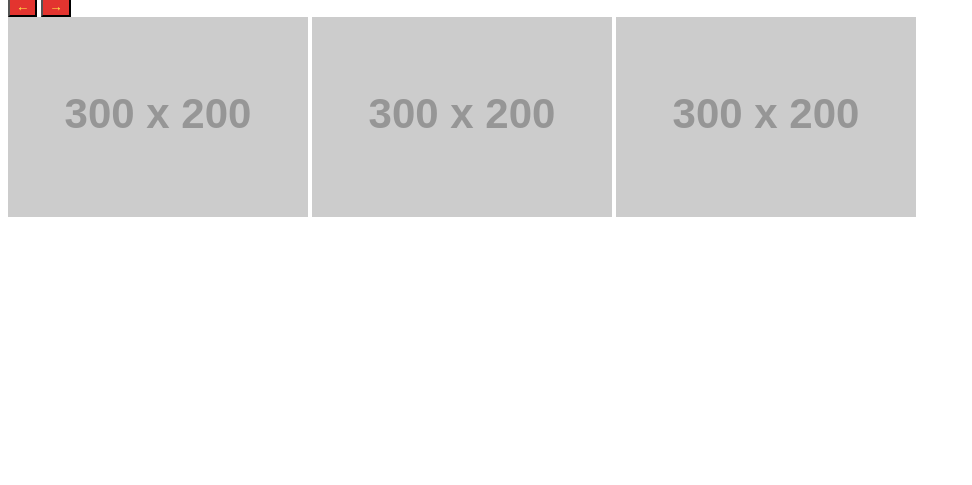
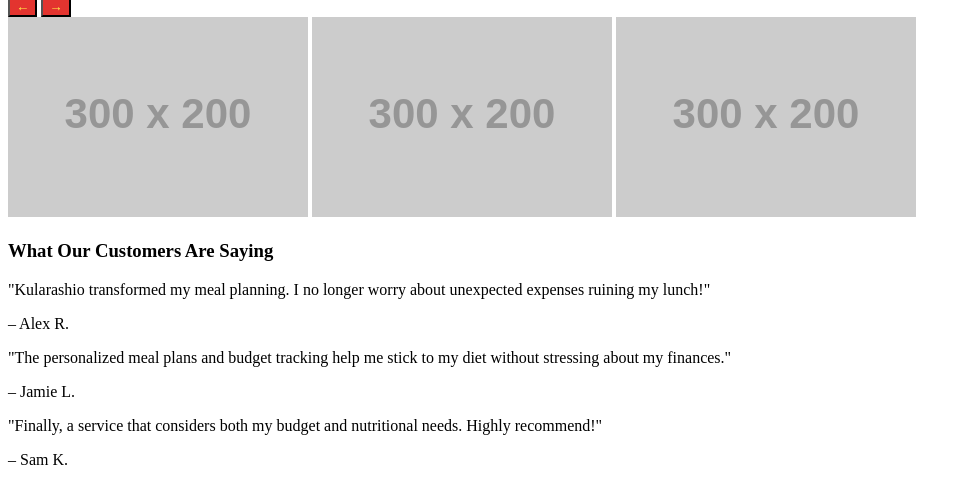
Before and after one commit to Keith-koki77/Budget_app, a Flask app: page / in a window 1280 px wide. Shown: the part 737-1222 px from the top of the page, without its empty margins (0-972 px from the left). Before the commit the page ends 954 px from the top, so only its background shows below. Run offline with Flask 3, Linux system fonts and the light colour scheme; grey boxes labelled with a size stand in for pictures from a placeholder-image service; some libraries are stand-ins or nearby versions.

Commit message:
Testimonials Section updated

```diff
--- a/backend/templates/landing.html
+++ b/backend/templates/landing.html
@@ -97,7 +97,28 @@
 
         <!--Testimonials Section-->
         <section id="testimonials" class="bg-gray-100 py-12">
+            <div class="container mx-auto px-4">
+                <h3 class="text-2xl font-bold text-center mb-8">What Our Customers Are Saying</h3>
+                <div class="grid grid-cols-1 md:grid-cols-3 gap-8">
+                  <!-- Testimonial 1 -->
+                  <div class="bg-brand-white p-6 rounded shadow">
+                    <p>"Kularashio transformed my meal planning. I no longer worry about unexpected expenses ruining my lunch!"</p>
+                    <p class="mt-4 font-bold">– Alex R.</p>
+                  </div>
+                  <!-- Testimonial 2 -->
+                  <div class="bg-brand-white p-6 rounded shadow">
+                    <p>"The personalized meal plans and budget tracking help me stick to my diet without stressing about my finances."</p>
+                    <p class="mt-4 font-bold">– Jamie L.</p>
+                  </div>
+                  <!-- Testimonial 3 -->
+                  <div class="bg-brand-white p-6 rounded shadow">
+                    <p>"Finally, a service that considers both my budget and nutritional needs. Highly recommend!"</p>
+                    <p class="mt-4 font-bold">– Sam K.</p>
+                  </div>
+                </div>
+            </div>
+        </section>
 
-        </section>
+
     </body>
 </html>
```
